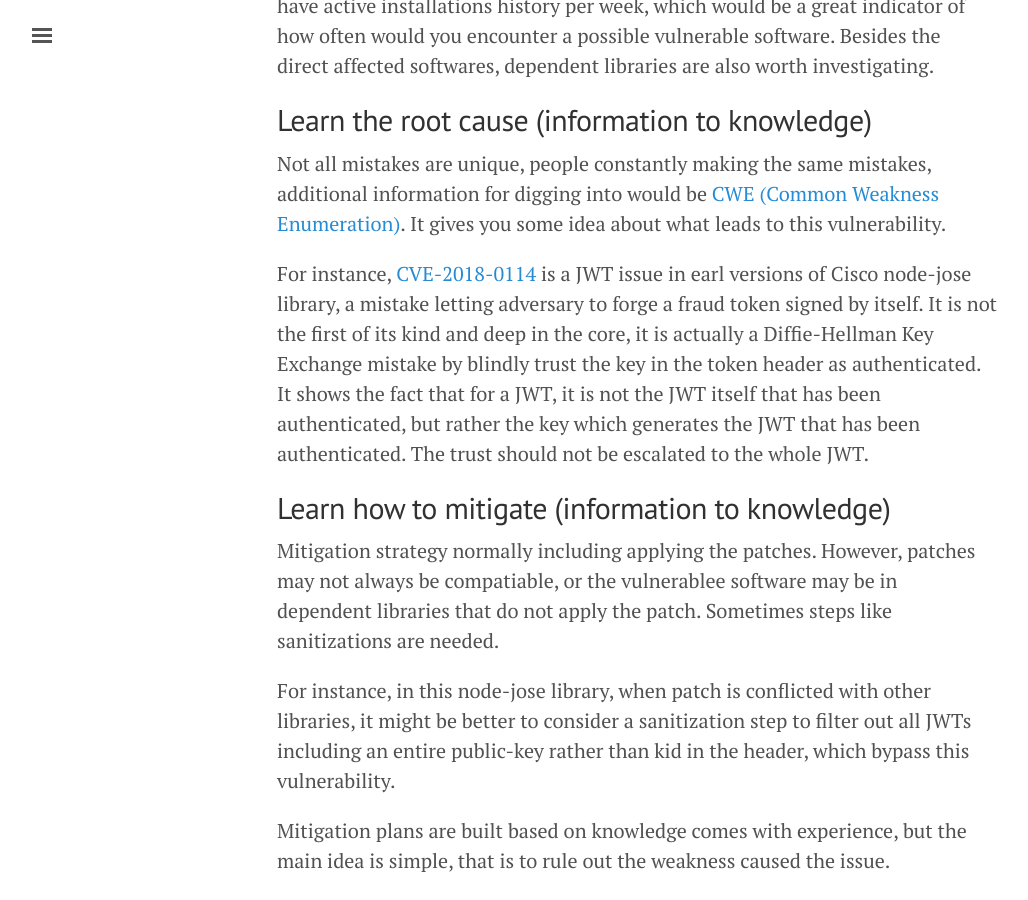
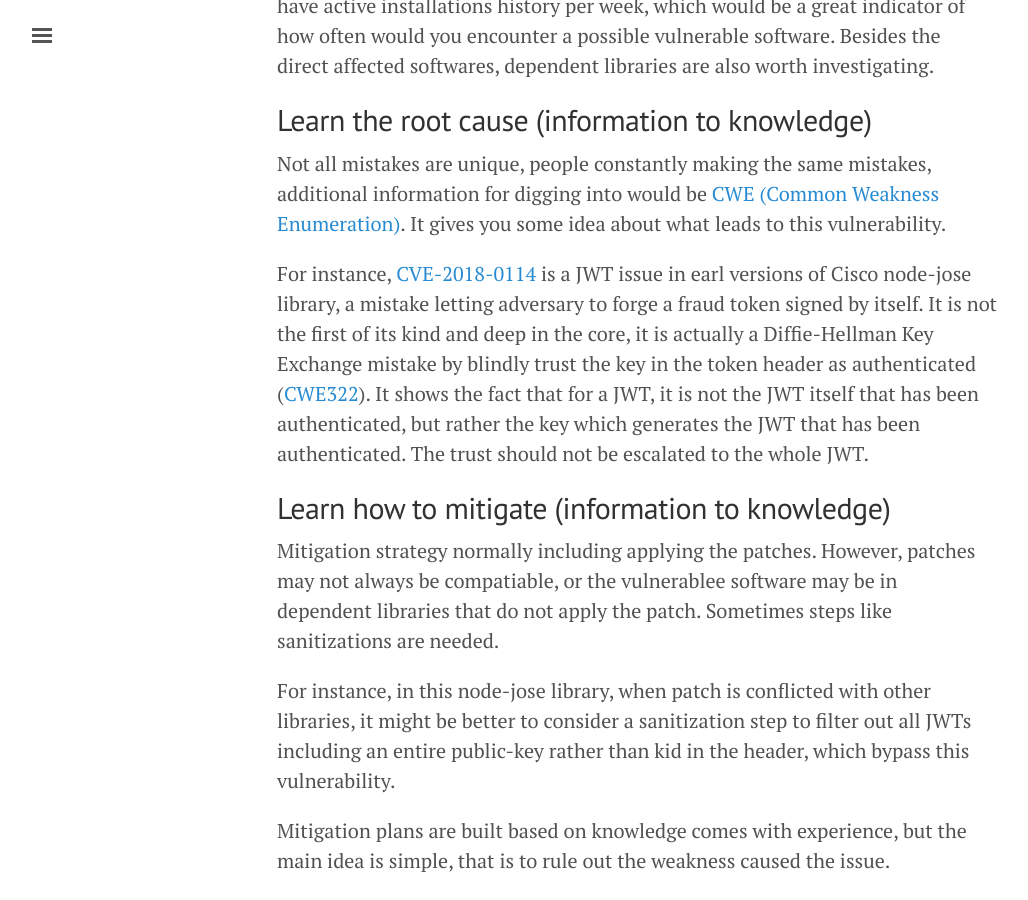
Before and after one commit to happyren/happyren.github.io, a Jekyll site: the page built from _posts/2019-06-08-learning-from-cve.md, in a window 1280 px wide and 900 px high, scrolled down 1255 px. Shown: the whole window, without its empty margins (3-1031 px from the left). Built offline with Jekyll 4.4.1, drawn with Linux system fonts in a browser that asks for light colours; nearby versions of some CDN libraries.

Commit message:
udpate CWE

```diff
--- a/_posts/2019-06-08-learning-from-cve.md
+++ b/_posts/2019-06-08-learning-from-cve.md
@@ -26,7 +26,7 @@ CVE entries normally would contain what the vulnerability has impact on. In gene
 
 Not all mistakes are unique, people constantly making the same mistakes, additional information for digging into would be [CWE (Common Weakness Enumeration)](https://cwe.mitre.org/). It gives you some idea about what leads to this vulnerability.
 
-For instance, [CVE-2018-0114](https://nvd.nist.gov/vuln/detail/CVE-2018-0114) is a JWT issue in earl versions of Cisco node-jose library, a mistake letting adversary to forge a fraud token signed by itself. It is not the first of its kind and deep in the core, it is actually a Diffie-Hellman Key Exchange mistake by blindly trust the key in the token header as authenticated. It shows the fact that for a JWT, it is not the JWT itself that has been authenticated, but rather the key which generates the JWT that has been authenticated. The trust should not be escalated to the whole JWT.
+For instance, [CVE-2018-0114](https://nvd.nist.gov/vuln/detail/CVE-2018-0114) is a JWT issue in earl versions of Cisco node-jose library, a mistake letting adversary to forge a fraud token signed by itself. It is not the first of its kind and deep in the core, it is actually a Diffie-Hellman Key Exchange mistake by blindly trust the key in the token header as authenticated ([CWE322](https://cwe.mitre.org/data/definitions/322.html)). It shows the fact that for a JWT, it is not the JWT itself that has been authenticated, but rather the key which generates the JWT that has been authenticated. The trust should not be escalated to the whole JWT.
 
 ## Learn how to mitigate (information to knowledge)
 
```
